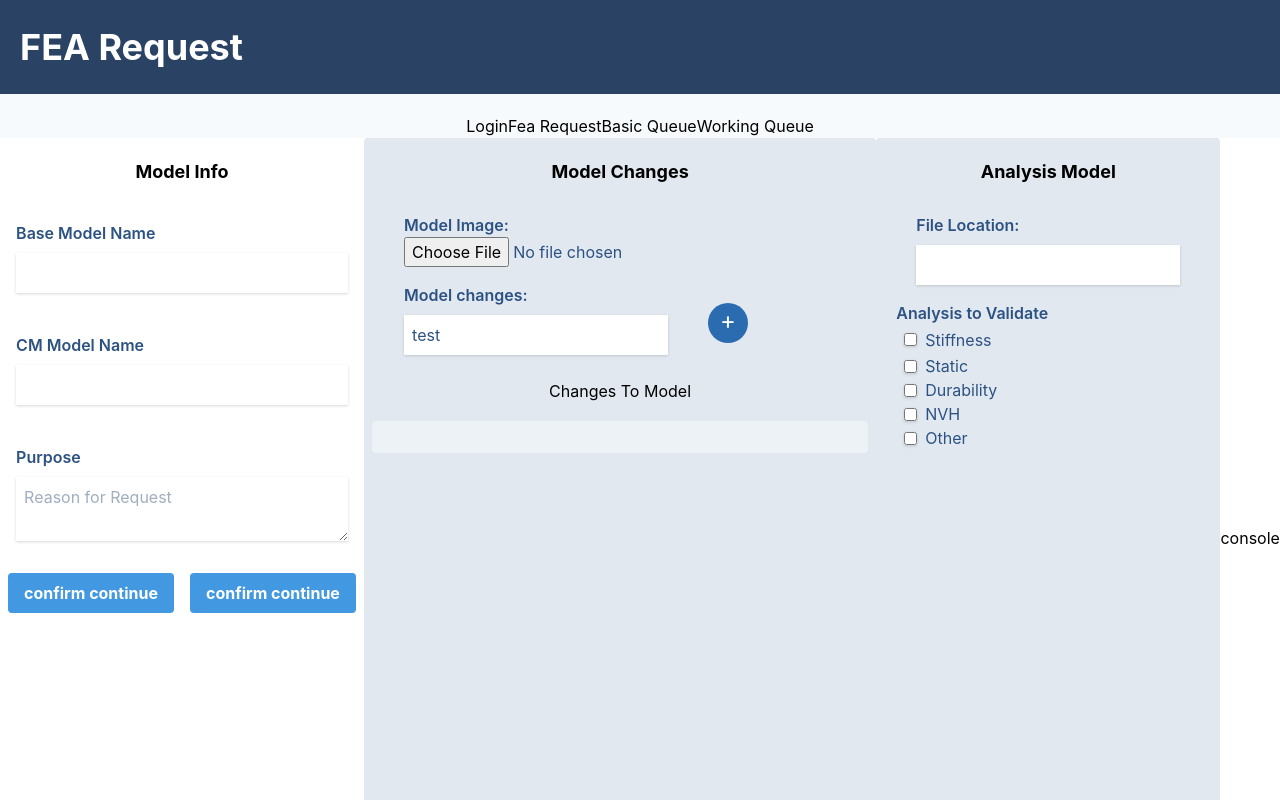
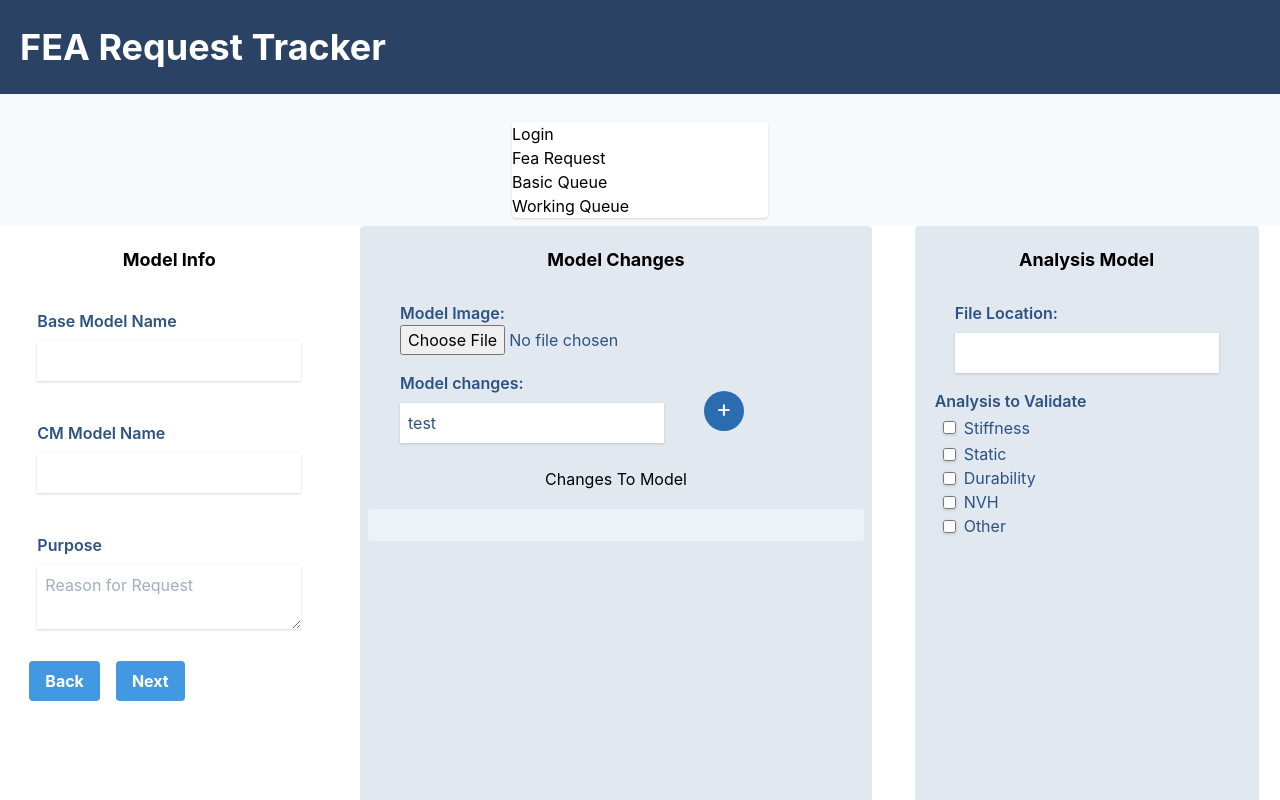
Before and after one commit to matterholt/modelReport, a React (Create React App) app in the folder report_template/: page /request in a window 1280 px wide. Shown: the top 800 px of the page. Built offline with nearby package versions, Linux system fonts and the light colour scheme.

Commit message:
refactoring,breaking down in to smaller componen

```diff
--- a/report_template/src/App.js
+++ b/report_template/src/App.js
@@ -1,40 +1,16 @@
 import React from "react";
+import { BrowserRouter as Router, Route, Switch } from "react-router-dom";
+
+import SideNav from "./topComponents/SideNav";
 import LoginMain from "./loginPage/Login";
 import FEARequest from "./requestPage/FeaRequest";
 import BaseQueue from "./basicQueuePage/BasicQueue";
 import WorkQueue from "./workQueuePage/WorkQueue";
 
-import { BrowserRouter as Router, Route, Switch, Link } from "react-router-dom";
-
-function Nav() {
-  return (
-    <div className="font-sans bg-gray-100 flex flex-col items-center justify-start">
-      <h1 className=" text-4xl p-5 mb-5 bg-blue-900 w-full text-white font-bold">
-        {" "}
-        FEA Request{" "}
-      </h1>
-      <ul className="flex items-around w-lg ">
-        <Link to="/">
-          <li>Login</li>
-        </Link>
-        <Link to="/request">
-          <li>Fea Request</li>
-        </Link>
-        <Link to="/baseQueue">
-          <li>Basic Queue</li>
-        </Link>
-        <Link to="/workQueue">
-          <li>Working Queue</li>
-        </Link>
-      </ul>
-    </div>
-  );
-}
-
 function App() {
   return (
     <Router>
-      <Nav />
+      <SideNav />
       <Switch>
         <Route path="/" exact component={LoginMain} />
         <Route path="/request" component={FEARequest} />
--- a/report_template/src/basicQueuePage/BasicQueue.js
+++ b/report_template/src/basicQueuePage/BasicQueue.js
@@ -1,10 +1,26 @@
 import React from "react";
+
+const QueuedItem = () => {
+  return (
+    <div className="bg-white flex shadow rounded  my-2">
+      <ul className="flex flex-row w-full justify-between px-2 py-5">
+        <li> Status of model </li>
+        <div>
+          <li> Model Name submitted </li>
+          <li> quick description of model </li>
+        </div>
+        <li> date:</li>
+        <li> button to update</li>
+      </ul>
+    </div>
+  );
+};
 
 export default function BaseQueue() {
   return (
-    <h1 text-4xl p-5 mb-5 bg-blue-900 w-full text-white font-bold>
-      {" "}
-      This would be a basic Queue for the design engineer
-    </h1>
+    <div className="flex flex-col w-full">
+      <QueuedItem />
+      <QueuedItem />
+    </div>
   );
 }
--- a/report_template/src/requestPage/FeaRequest.js
+++ b/report_template/src/requestPage/FeaRequest.js
@@ -2,33 +2,6 @@ import React, { useState } from "react";
 import ModelInfo from "./pages/ModelInfo";
 import ModelChange from "./pages/ModelChange";
 import ModelAnalysis from "./pages/ModelAnalysis";
-
-function ButtonProcess() {
-  return (
-    <div className="flex">
-      <button className="w-6/12 border p-4 bg-blue-500 text-white ">
-        {" "}
-        Back{" "}
-      </button>
-      <button className="w-6/12 border p-4 bg-blue-700 text-white ">
-        {" "}
-        Next{" "}
-      </button>
-    </div>
-  );
-}
-
-function Request() {
-  const [pgNum, setPgNum] = useState(1);
-  /*
-  if (pgNum === 1) {
-    return <ModelInfo />;
-  } else if (pgNum === 2) {
-    return <ModelChange />;
-  }
-  */
-  return <div className="flex w-screen justify-around"></div>;
-}
 
 const FEARequest = () => {
   const [modelInfo, setModelInfo] = useState({
@@ -50,14 +23,6 @@ const FEARequest = () => {
       <ModelInfo modelIfoCollect={modelIfoCollect} />
       <ModelChange />
       <ModelAnalysis />
-      <button
-        onClick={() => {
-          console.log(modelInfo);
-        }}
-      >
-        {" "}
-        console
-      </button>
     </div>
   );
 };
--- a/report_template/src/requestPage/pages/ModelInfo.js
+++ b/report_template/src/requestPage/pages/ModelInfo.js
@@ -1,5 +1,5 @@
 import React, { useState, useEffect } from "react";
-import FormBox from "../component/FormBox";
+import FormBox from "../request_comp/FormBox";
 
 function ModelInfo({ modelIfoCollect }) {
   const [modelInfoCollection, updateModelInfoCollection] = useState({});
@@ -11,9 +11,9 @@ function ModelInfo({ modelIfoCollect }) {
   };
 
   return (
-    <>
+    <form>
       <FormBox getData={compileModelInfo} />
-    </>
+    </form>
   );
 }
 
--- a/report_template/src/requestPage/component/FormBox.js
+++ b/report_template/src/requestPage/request_comp/FormBox.js
@@ -4,18 +4,19 @@ import LabelInput from "./LabelInput";
 import LabelTextField from "./LabelTextField";
 import StepButton from "./StepButton";
 
-const FormBox = ({ getData }) => {
-  const [baseModel, setBaseModel] = useState({ base_Name: "" });
+const FormBox = () => {
+  const [baseModel, setBaseModel] = useState("");
   const [cmModelName, setCmModelName] = useState("");
   const [reasonModel, setReasonModel] = useState("");
 
-  useEffect(() => {
-    console.log(baseModel);
-  }, [baseModel]);
-
-  function update_Value(e) {
-    // how to update the object with set up below patge
-    setBaseModel({ [e.target.name]: e.target.value });
+  function getDataTest(e) {
+    e.preventDefault();
+    let item = {
+      baseName: baseModel,
+      cmName: cmModelName,
+      purpose: reasonModel
+    };
+    console.log(item);
   }
   return (
     <form className="max-full w-xl bg-white flex flex-col rounded">
@@ -24,7 +25,7 @@ const FormBox = ({ getData }) => {
         labelName="base_Name"
         labelTitle="Base Model Name"
         labelValue={baseModel.base_Name}
-        updateValue={update_Value}
+        updateValue={setBaseModel}
       />
 
       <LabelInput
@@ -39,8 +40,8 @@ const FormBox = ({ getData }) => {
         paceHolder="Reason for Request"
       />
       <div>
-        <StepButton compileModelInfo={getData} />
-        <StepButton compileModelInfo={getData} />
+        <StepButton stepProcess="Back" compileModelInfo={getDataTest} />
+        <StepButton stepProcess="Next" compileModelInfo={getDataTest} />
       </div>
     </form>
   );
--- a/report_template/src/requestPage/component/StepButton.js
+++ b/report_template/src/requestPage/request_comp/StepButton.js
@@ -1,12 +1,12 @@
 import React from "react";
 
-const StepButton = ({ compileModelInfo }) => {
+const StepButton = ({ compileModelInfo, stepProcess }) => {
   return (
     <button
       className="bg-blue-500 hover:bg-blue-700 text-white font-bold m-2 py-2 px-4 rounded "
       onClick={compileModelInfo}
     >
-      confirm continue{" "}
+      {stepProcess}
     </button>
   );
 };
--- /dev/null
+++ b/report_template/src/topComponents/Header.js
@@ -0,0 +1,11 @@
+import React from "react";
+
+const Header = ({ titleHeader }) => {
+  return (
+    <h1 className=" text-4xl p-5 mb-5 bg-blue-900 w-full text-white font-bold">
+      {titleHeader}
+    </h1>
+  );
+};
+
+export default Header;
--- /dev/null
+++ b/report_template/src/topComponents/SideNav.js
@@ -0,0 +1,28 @@
+import React from "react";
+import { Link } from "react-router-dom";
+
+import Header from "./Header";
+
+const NaviLink = ({ linkName, toPath }) => {
+  return (
+    <Link to={toPath}>
+      <li>{linkName}</li>
+    </Link>
+  );
+};
+
+function SideNav() {
+  return (
+    <div className="font-sans bg-gray-100 flex flex-col items-center justify-start">
+      <Header titleHeader="FEA Request Tracker" />
+      <ul className="rounded bg-white shadow flex flex-col w-64 m-2">
+        <NaviLink linkName="Login" toPath="/" />
+        <NaviLink linkName="Fea Request" toPath="/request" />
+        <NaviLink linkName="Basic Queue" toPath="/baseQueue" />
+        <NaviLink linkName="Working Queue" toPath="/workQueue" />
+      </ul>
+    </div>
+  );
+}
+
+export default SideNav;
```
Also changed, not shown: report_template/src/requestPage/request_comp/LabelInput.js (renamed from report_template/src/requestPage/component/LabelInput.js), report_template/src/requestPage/request_comp/LabelTextField.js (renamed from report_template/src/requestPage/component/LabelTextField.js), report_template/src/requestPage/request_comp/TitleForm.js (renamed from report_template/src/requestPage/component/TitleForm.js).
